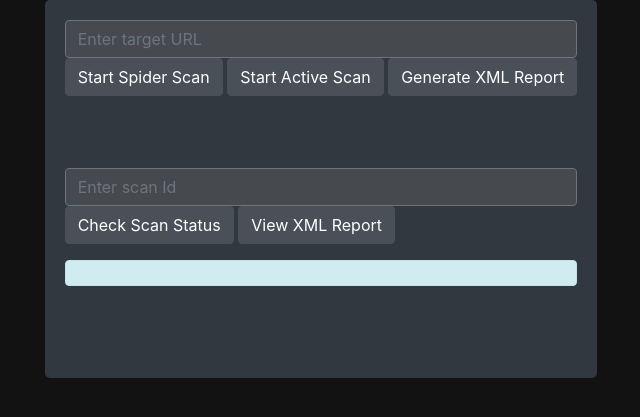
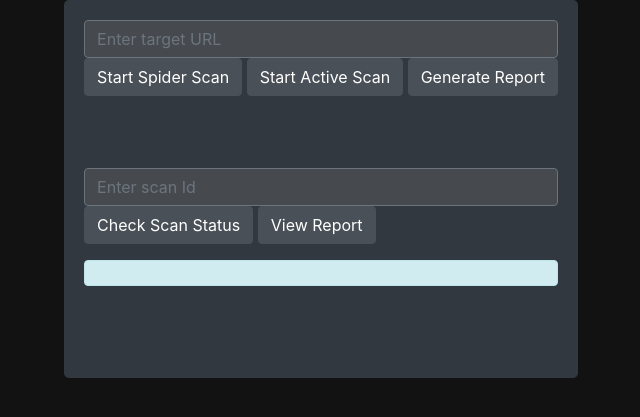
Before and after one commit to seancarr717/VulnScanner, a Flask app: page /spider in a window 1280 px wide. Shown: the part 100-517 px from the top of the page, without its empty margins (319-959 px from the left). Run offline with Flask 3, Linux system fonts and the light colour scheme; a user stored in the database is signed in; some libraries are stand-ins or nearby versions.

Commit message:
styled css json

```diff
--- a/app/templates/spider.html
+++ b/app/templates/spider.html
@@ -43,7 +43,7 @@
     <input type="text" id="targetUrl" class="form-control" placeholder="Enter target URL">
     <button onclick="startSpider()" class="btn btn-primary">Start Spider Scan</button>
     <button onclick="startActiveScan()" class="btn btn-primary">Start Active Scan</button>
-    <button onclick="generateXmlReport()" class="btn btn-primary">Generate XML Report</button>
+    <button onclick="generateXmlReport()" class="btn btn-primary">Generate Report</button>
     <pre id="output" class="result-box"></pre>
 
 
@@ -51,7 +51,7 @@
 
     <input type="text" id="scanId" class="form-control" placeholder="Enter scan Id">
     <button onclick="viewScanStatus()" class="btn btn-info">Check Scan Status</button>
-    <button onclick="viewXmlReport()" class="btn btn-info">View XML Report</button>
+    <button onclick="viewXmlReport()" class="btn btn-info">View Report</button>
     <div id="scanStatusDisplay" class="alert alert-info" role="alert"></div>
     <pre id="xmlDisplay" class="result-box"></pre>
   </div>
@@ -88,6 +88,10 @@
 
   function viewScanStatus() {
     var scanId = document.getElementById('scanId').value;
+    if (!scanId) {
+        alert("Please enter a scan ID.");
+        return;
+    }
     fetch('/get_scan_status', {
         method: 'POST',
         headers: { 'Content-Type': 'application/json' },
@@ -95,9 +99,16 @@
     })
     .then(response => response.json())
     .then(data => {
-        document.getElementById('scanStatusDisplay').textContent = 'Scan Status: ' + JSON.stringify(data, null, 2);
+        if (data.error) {
+            document.getElementById('scanStatusDisplay').innerHTML = `<div class="alert alert-danger">Error: ${data.error}</div>`;
+        } else {
+            document.getElementById('scanStatusDisplay').innerHTML = `<div class="alert alert-success">Scan Status: ${data.status}</div>`;
+        }
     })
-      .catch(error => console.error('Error:', error));
+    .catch(error => {
+        console.error('Error:', error);
+        document.getElementById('scanStatusDisplay').innerHTML = `<div class="alert alert-danger">Error: ${error.message}</div>`;
+    });
 }
 
 
```
Lines whose indentation alone changed are shown as unchanged.
